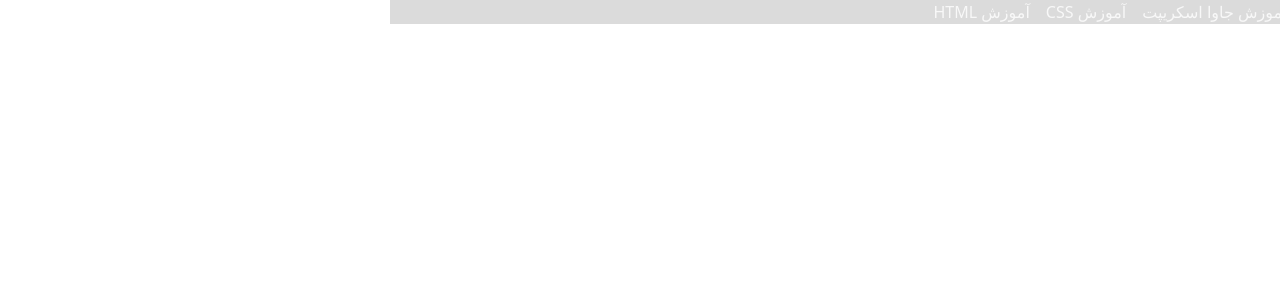
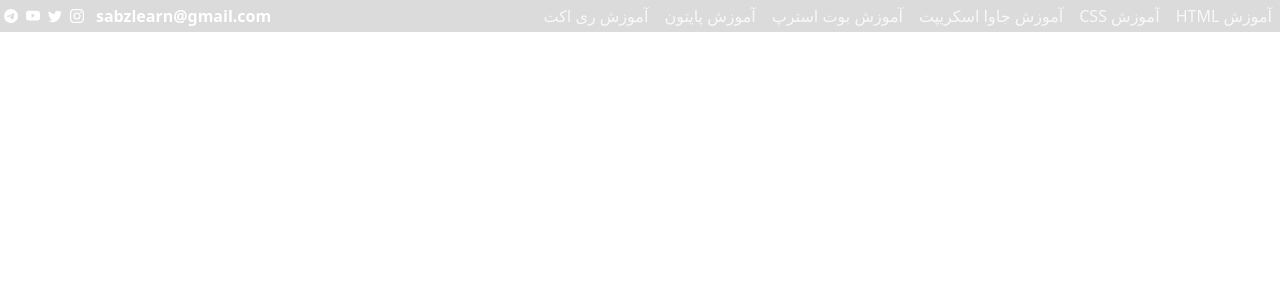
Before and after one commit to dosepehr/sabzlearn-clone, a React (Create React App) app: page / in a window 1280 px wide. Shown: the top 300 px of the page. Built offline with nearby package versions, Linux system fonts and the light colour scheme.

Commit message:
add topbar icons

```diff
--- a/src/components/Topbar.jsx
+++ b/src/components/Topbar.jsx
@@ -1,12 +1,28 @@
-import { topbarLinks } from '../constants/topbarData';
+import { topbarLinks, topbarIcons } from '../constants/topbarData';
 const Topbar = () => {
     return (
-        <div className='flex bg-[#00000024]'>
-            {topbarLinks.map((link) => (
-                <p className='text-topbatLinks mx-2 text-md' key={link.id}>
-                    {link.title}
-                </p>
-            ))}
+        <div className='bg-[#00000024]'>
+            <div className='lg:flex items-center justify-between container mx-auto 2xl:px-40 py-1 hidden'>
+                <div className='flex'>
+                    {topbarLinks.map((link) => (
+                        <p
+                            className='text-topbatLinks mx-2 text-md'
+                            key={link.id}
+                        >
+                            {link.title}
+                        </p>
+                    ))}
+                </div>
+                <div className='flex items-center'>
+                    <p className='text-white mx-2 font-semibold'>
+                        sabzlearn@gmail.com
+                    </p>
+                    {/* TODO make links tooltip */}
+                    {topbarIcons.map((icon) => (
+                        <span className='mx-1 text-white text-sm '>{icon.icon}</span>
+                    ))}
+                </div>
+            </div>
         </div>
     );
 };
--- a/src/constants/topbarData.js
+++ b/src/constants/topbarData.js
@@ -1,8 +1,15 @@
+import { BsTelegram ,BsYoutube,BsTwitter,BsInstagram} from 'react-icons/bs';
 export const topbarLinks = [
+    { id: 6, title: 'آموزش HTML', href: '' },
+    { id: 5, title: 'آموزش CSS', href: '' },
+    { id: 4, title: 'آموزش جاوا اسکریپت', href: '' },
+    { id: 3, title: 'آموزش بوت استرپ', href: '' },
+    { id: 2, title: 'آموزش پایتون', href: '' },
     { id: 1, title: 'آموزش ری اکت', href: '' },
-    { id: 2, title: 'آموزش پایتون', href: '' },
-    { id: 3, title: 'آموزش بوت استرپ', href: '' },
-    { id: 4, title: 'آموزش جاوا اسکریپت', href: '' },
-    { id: 5, title: 'آموزش CSS', href: '' },
-    { id: 6, title: 'آموزش HTML', href: '' },
 ];
+export const topbarIcons = [
+    { id: 4, icon: <BsInstagram />, tooltip: 'اینستاگرام' },
+    { id: 2, icon: <BsTwitter />, tooltip: 'توییتر' },
+    { id: 3, icon: <BsYoutube />, tooltip: 'یوتیوب' },
+    { id: 1, icon: <BsTelegram />, tooltip: 'تلگرام' },
+];
```
